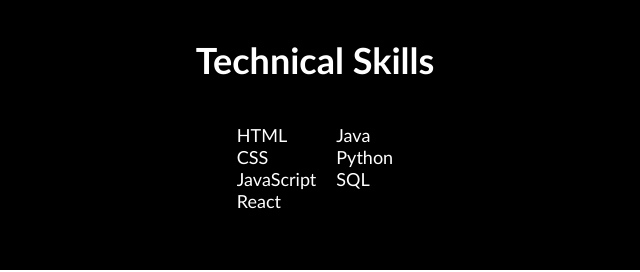
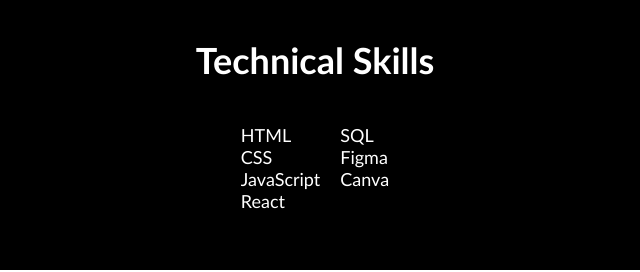
Before and after one commit to SMT02/Portfolio-Website, a plain HTML site: page index.html in a window 1280 px wide. Shown: the part 3480-3752 px from the top of the page, 325-965 px from the left. Drawn offline with Linux system fonts and the light colour scheme.

Commit message:
Update Skills

```diff
--- a/index.html
+++ b/index.html
@@ -177,7 +177,7 @@
                     </div>
                     <div class="twoColumnText">
                         <p>HTML<br>CSS<br>JavaScript<br>React</p>
-                        <p>Java<br>Python<br>SQL</p>
+                        <p>SQL<br>Figma<br>Canva</p>
                     </div>
                 </div>
             </div>
```
